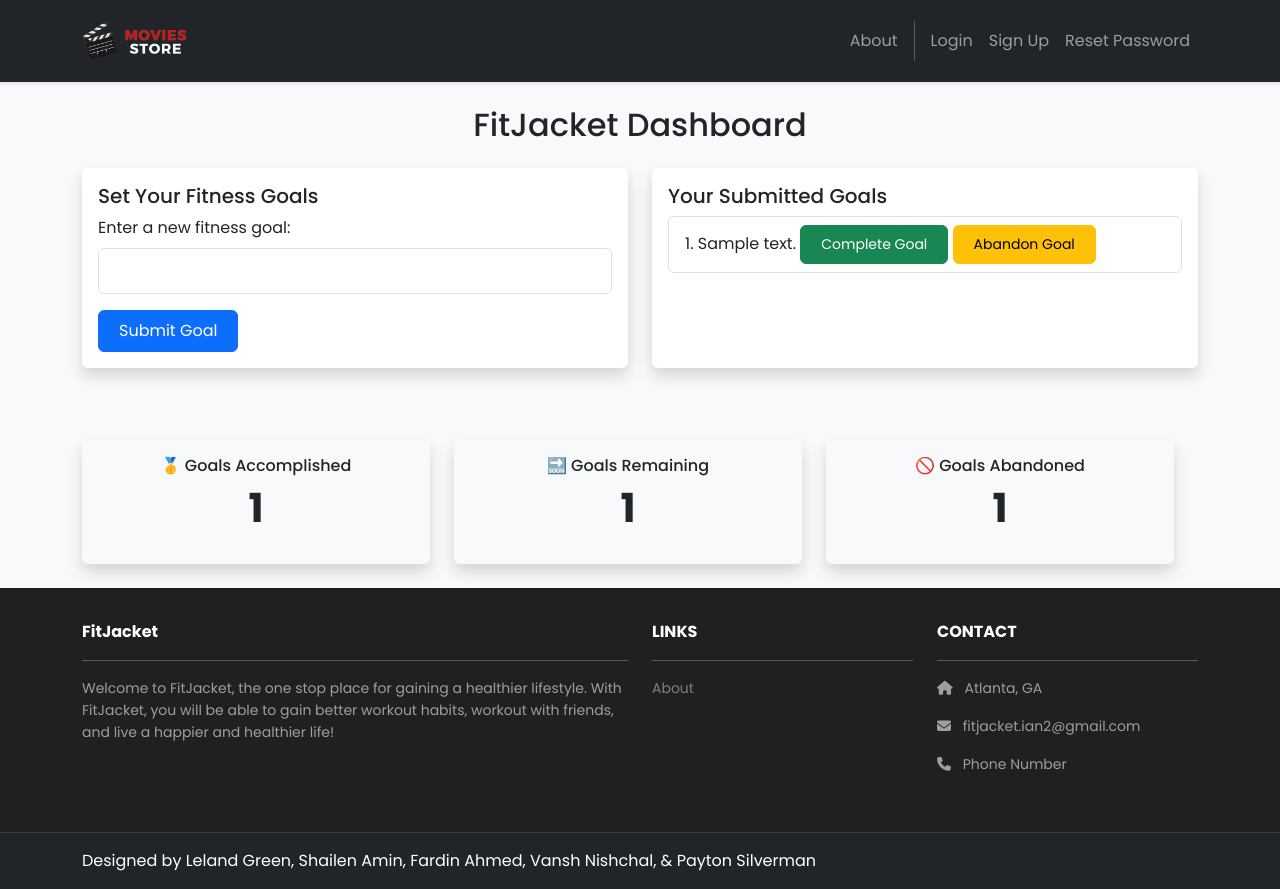
After one commit to shailenamin/FitJacket, a Django app: template dashboard/templates/dashboard/goals.html in a window 1280 px wide. The commit adds this page. Run offline with Django 3.2, Linux system fonts and the light colour scheme; the template is opened without the code that fills it: most values are stand-ins (such as "Sample title", 1, 10 or a date in 2020); some libraries are stand-ins or nearby versions.

Commit message:
Added basic dashboard functionalities without AI parts

```diff
--- a/FitJacket/templates/base.html
+++ b/FitJacket/templates/base.html
@@ -27,6 +27,7 @@
             <a class="nav-link" href="{% url 'home.about' %}">About</a>
             <div class="vr bg-white mx-2 d-none d-lg-block"></div>
             {% if user.is_authenticated %}
+            <a class="nav-link" href="{% url 'Dashboard' %}">Dashboard</a>
             <a class="nav-link" href="{% url 'accounts.logout' %}">Logout ({{ user.username }})</a>
             <a class="nav-link" href="{% url 'friends:userList' %}">Friends</a>
               {% if is_admin %}
--- /dev/null
+++ b/dashboard/templates/dashboard/goals.html
@@ -0,0 +1,81 @@
+{% extends 'base.html' %}
+{% block content %}
+{% load static %}
+<div class="container py-4">
+  <h2 class="mb-4 text-center">FitJacket Dashboard</h2>
+
+  <div class="row g-4">
+    <div class="col-md-6">
+      <div class="card shadow h-100">
+        <div class="card-body">
+          <h5 class="card-title">Set Your Fitness Goals</h5>
+          <form method="POST">
+            {% csrf_token %}
+            <div class="mb-3">
+              <label for="inputText" class="form-label">Enter a new fitness goal:</label>
+              <input type="text" class="form-control" id="inputText" name="user_input_field" required>
+            </div>
+            <button type="submit" name="submit_goal" class="btn btn-primary">Submit Goal</button>
+          </form>
+        </div>
+      </div>
+    </div>
+
+    <div class="col-md-6">
+      <div class="card shadow h-100">
+        <div class="card-body">
+          <h5 class="card-title">Your Submitted Goals</h5>
+          {% if user_inputs %}
+            <ol class="list-group list-group-numbered">
+              {% for goal in user_inputs %}
+                <li class="list-group-item">
+                  {{ goal.text }}
+                  {% if not goal.completed and not goal.abandoned %}
+                    <form method="POST" style="display:inline;">
+                      {% csrf_token %}
+                      <input type="hidden" name="goal_id" value="{{ goal.id }}">
+                      <button type="submit" name="complete_goal" class="btn btn-success btn-sm">Complete Goal</button>
+                    </form>
+                    <form method="POST" style="display:inline;">
+                      {% csrf_token %}
+                      <input type="hidden" name="goal_id" value="{{ goal.id }}">
+                      <button type="submit" name="abandon_goal" class="btn btn-warning btn-sm">Abandon Goal</button>
+                    </form>
+                  {% elif goal.completed %}
+                    <span class="badge bg-success">Completed</span>
+                  {% elif goal.abandoned %}
+                    <span class="badge bg-danger">Abandoned</span>
+                  {% endif %}
+                </li>
+              {% endfor %}
+            </ol>
+          {% else %}
+            <p class="text-muted">No goals submitted yet.</p>
+          {% endif %}
+        </div>
+      </div>
+    </div>
+
+  <!-- Dashboard Summary Stats -->
+  <div class="row mt-5 g-4 text-center">
+    <div class="col-md-4">
+      <div class="card bg-light shadow h-100 p-3">
+        <h6 class="mb-2">🥇 Goals Accomplished</h6>
+        <p class="fw-bold display-6">{{ completed_goals_count }}</p>
+      </div>
+    </div>
+    <div class="col-md-4">
+      <div class="card bg-light shadow h-100 p-3">
+        <h6 class="mb-2">🔜 Goals Remaining</h6>
+        <p class="fw-bold display-6">{{ remaining_goals_count }}</p>
+      </div>
+    </div>
+    <div class="col-md-4">
+      <div class="card bg-light shadow h-100 p-3">
+        <h6 class="mb-2">🚫 Goals Abandoned</h6>
+        <p class="fw-bold display-6">{{ abandoned_goals_count }}</p>
+      </div>
+    </div>
+  </div>
+</div>
+{% endblock content %}
--- a/dashboard/urls.py
+++ b/dashboard/urls.py
@@ -1,5 +1,5 @@
 from django.urls import path
 from . import views
 urlpatterns = [
-    path('', views.index, name='home.index'),
+    path('', views.dashboard, name='Dashboard'),
 ]
```
Also changed, not shown: dashboard/models.py (+11 -1 lines), dashboard/views.py (+37 -2 lines), dashboard/migrations/0001_initial.py (added), dashboard/migrations/0002_goal_user.py (added), dashboard/migrations/0003_goal_completed.py (added), dashboard/migrations/0004_goal_abandoned.py (added), db.sqlite3.
